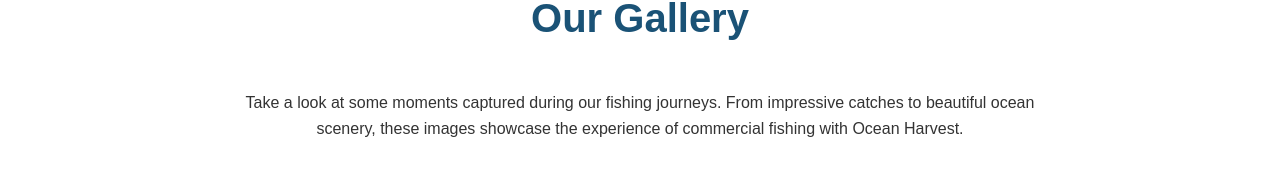
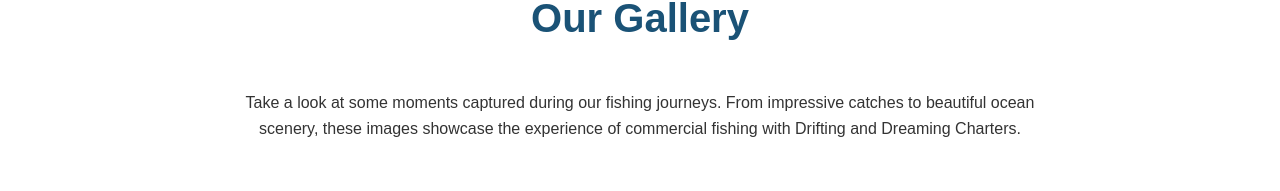
Before and after one commit to emclark20/fisherman-website, a Next.js app: page /gallery in a window 1280 px wide. Shown: the part 150-341 px from the top of the page. Built offline with nearby package versions, Linux system fonts and the light colour scheme.

Commit message:
button and content refig

```diff
--- a/src/app/gallery/page.js
+++ b/src/app/gallery/page.js
@@ -6,7 +6,7 @@
       <h1 className="section-title">Our Gallery</h1>
       <p className="gallery-intro">
         Take a look at some moments captured during our fishing journeys. From impressive catches to
-        beautiful ocean scenery, these images showcase the experience of commercial fishing with Ocean Harvest.
+        beautiful ocean scenery, these images showcase the experience of commercial fishing with Drifting and Dreaming Charters.
       </p>
       <Gallery />
     </section>
--- a/src/components/HeroSection.js
+++ b/src/components/HeroSection.js
@@ -10,7 +10,7 @@
         <p>Professional fishing services with a decade of experience on the water</p>
         </div>
         <div className="hero-cta">
-          <Link href="/contact" className="btn">Book Now: (941) 447-1524</Link>
+          <Link href="tel:+1-941-447-1524" className="btn">Book Now: (941) 447-1524</Link>
         </div>
       </div>
     </section>
```
